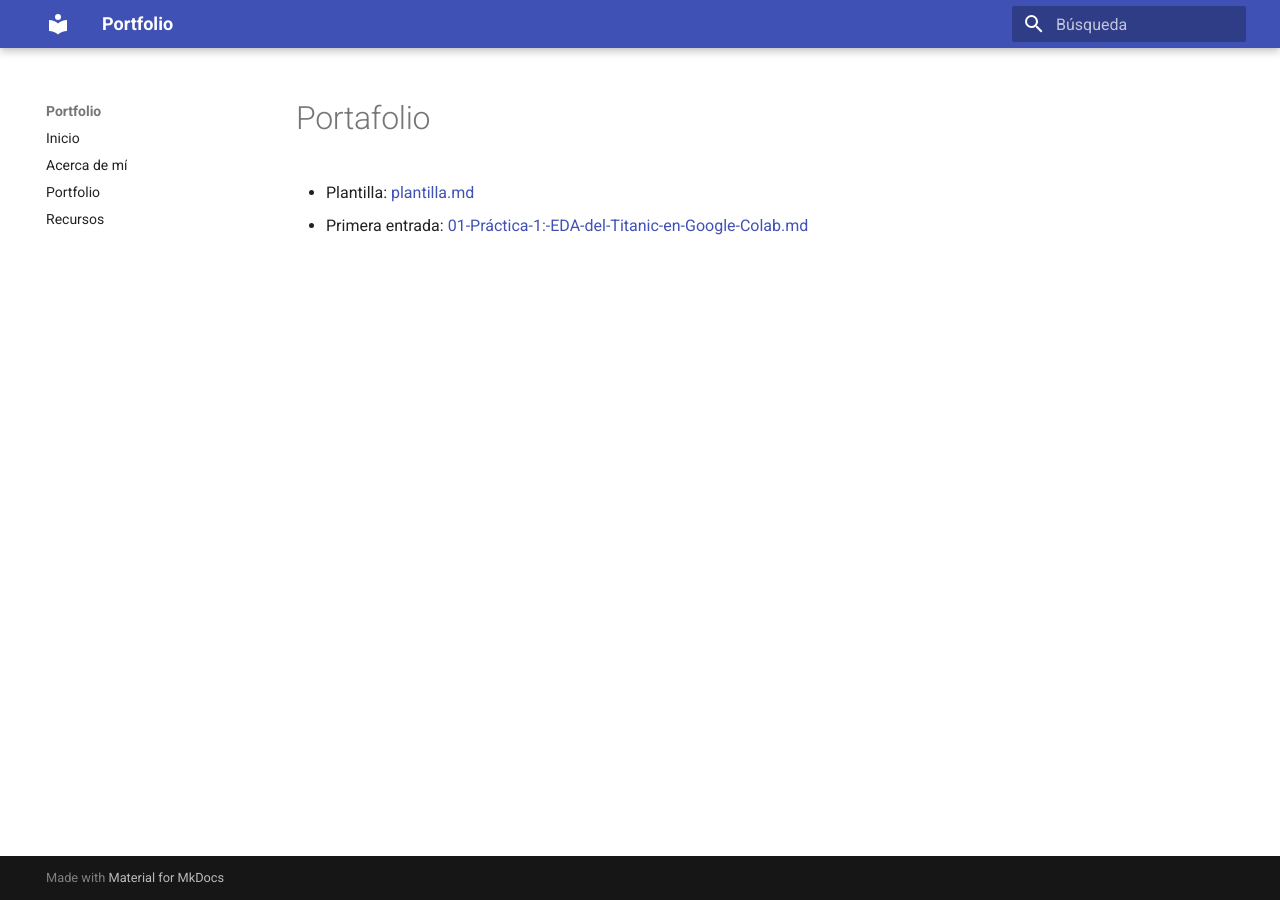
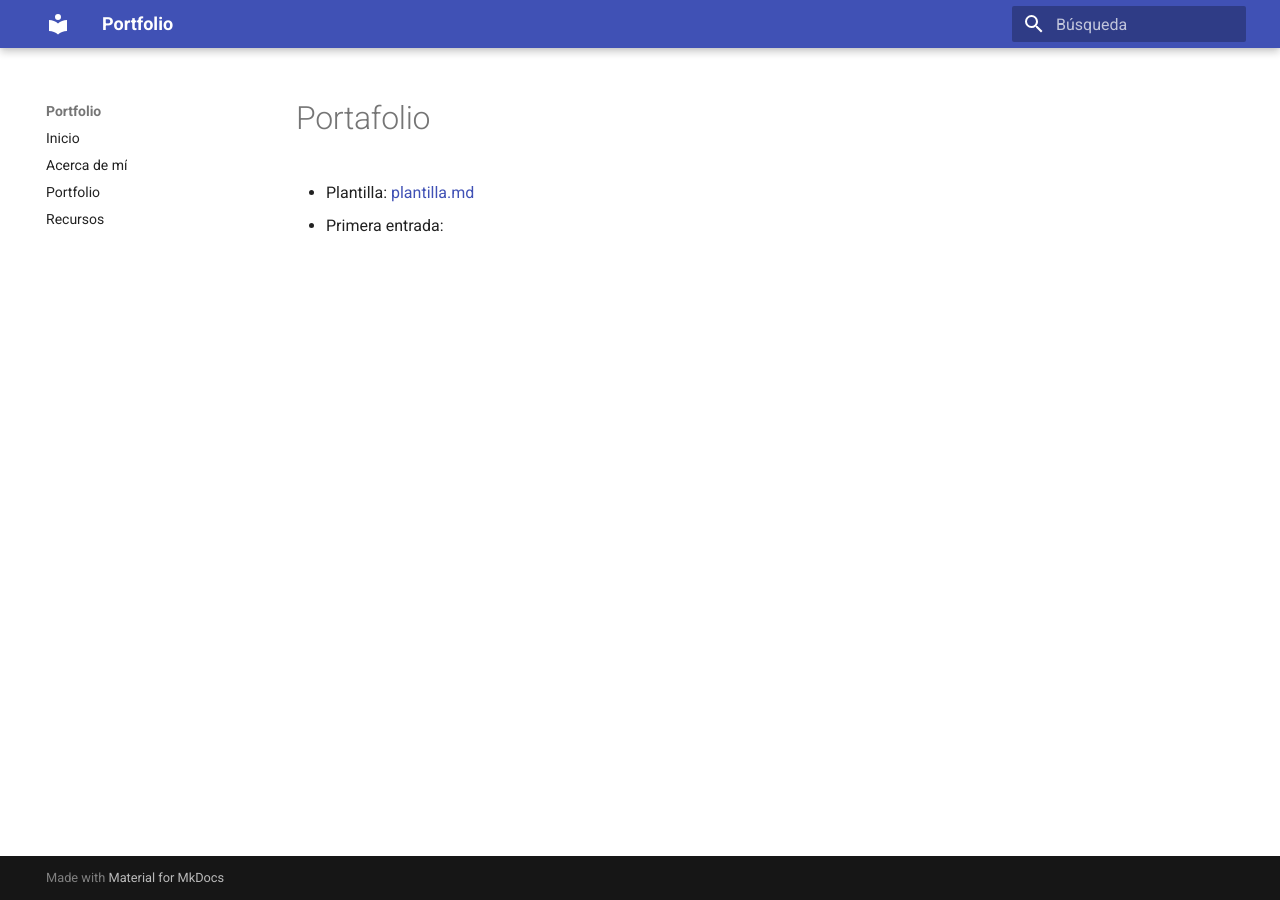
Before and after one commit to biancaluzz/ia-portfolio, an MkDocs documentation site: the page built from docs/portfolio/index.md, in a window 1280 px wide. Built offline with MkDocs 1.6.1 and Material for MkDocs 9.7.7, drawn with Linux system fonts in a browser that asks for light colours.

Commit message:
Update index.md

```diff
--- a/docs/portfolio/index.md
+++ b/docs/portfolio/index.md
@@ -6,4 +6,4 @@ date: 2025-08-19
 # Portafolio
 
 - Plantilla: [plantilla.md](plantilla.md)
-- Primera entrada: [01-Práctica-1:-EDA-del-Titanic-en-Google-Colab.md](01-Práctica-1:-EDA-del-Titanic-en-Google-Colab.md)
+- Primera entrada:
```
